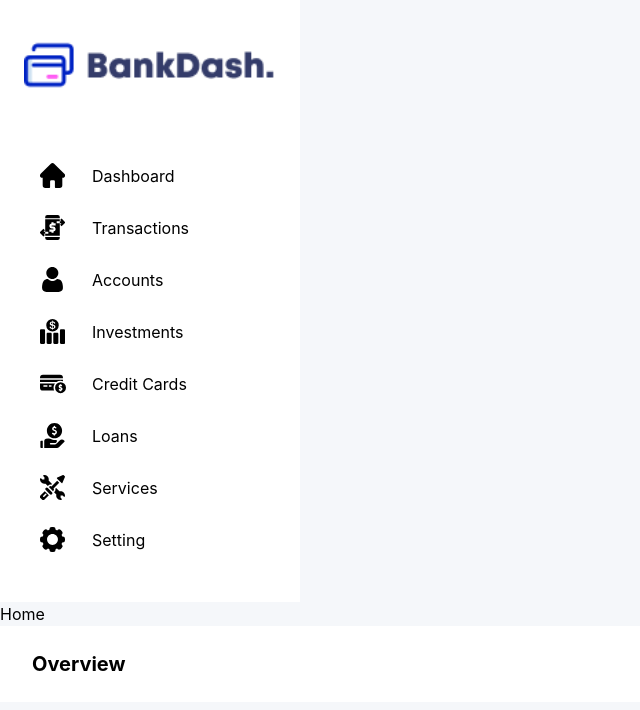
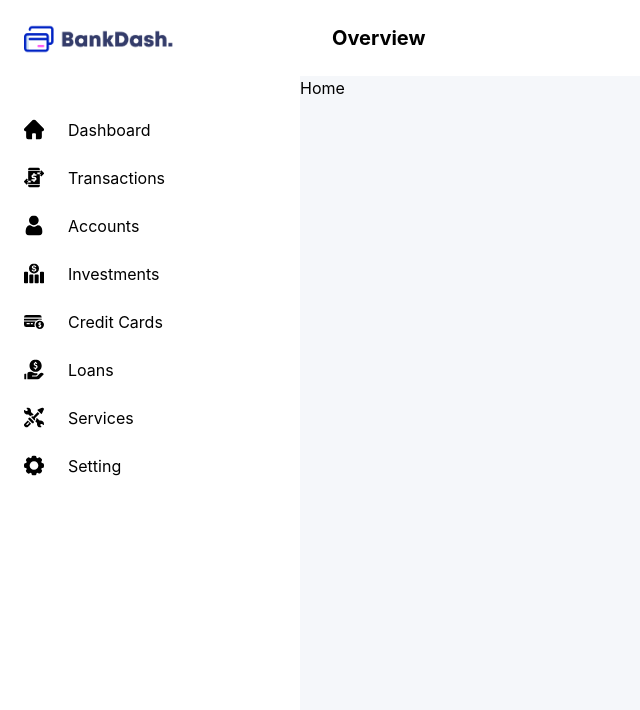
Before and after one commit to nafasebra/bankdash, a React (Vite) app: page / in a window 1280 px wide. Shown: the top 710 px of the page, without its empty margins (0-640 px from the left). Built offline with nearby package versions, Linux system fonts and the light colour scheme.

Commit message:
style: add styles to sidebar

```diff
--- a/src/components/layout/Body.tsx
+++ b/src/components/layout/Body.tsx
@@ -12,11 +12,13 @@ function Body(props: BodyProps) {
 
   return (
     <>
-      <Sidebar />
-      <main>
-        {children}
-      </main>
-      <Navbar pageName={pageName} />
+      <section className='min-h-screen w-full flex'>
+        <Sidebar />
+        <main className='w-[calc(100%-300px)]'>
+          <Navbar pageName={pageName} />
+          {children}
+        </main>
+      </section>
     </>
   )
 }
--- a/src/components/layout/Sidebar.tsx
+++ b/src/components/layout/Sidebar.tsx
@@ -64,16 +64,18 @@ export const menuLinks: menuLinkType[] = [
 
 function Sidebar() {
   return (
-    <div className="bg-white flex flex-col gap-16 py-10 px-6 w-[300px]">
-      <img src="/logo.png" className="w-full" />
+    <div className="bg-white flex flex-col gap-14 py-6 w-[300px]">
+      <div className="px-6">
+        <img src="/logo.png" className="w-[150px]" />
+      </div>
       <ul className="flex flex-col gap-2">
         {menuLinks.map((menu) => (
           <li key={menu.id}>
             <Link
               to={menu.link}
-              className="flex items-center gap-6 py-2 relative px-4"
+              className="flex items-center gap-6 py-2 px-6 relative"
             >
-              <div className="w-7 h-7 flex items-center">{menu.icon}</div>
+              <div className="w-5 h-5 flex items-center">{menu.icon}</div>
               <p>{menu.title}</p>
             </Link>
           </li>
```
